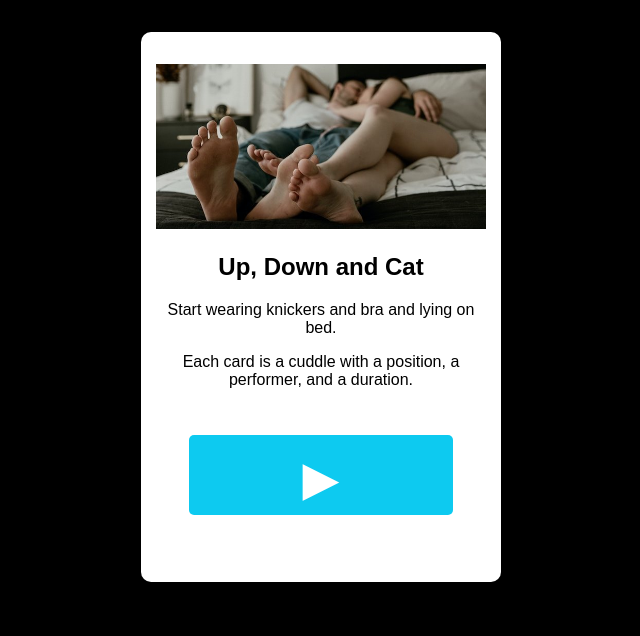
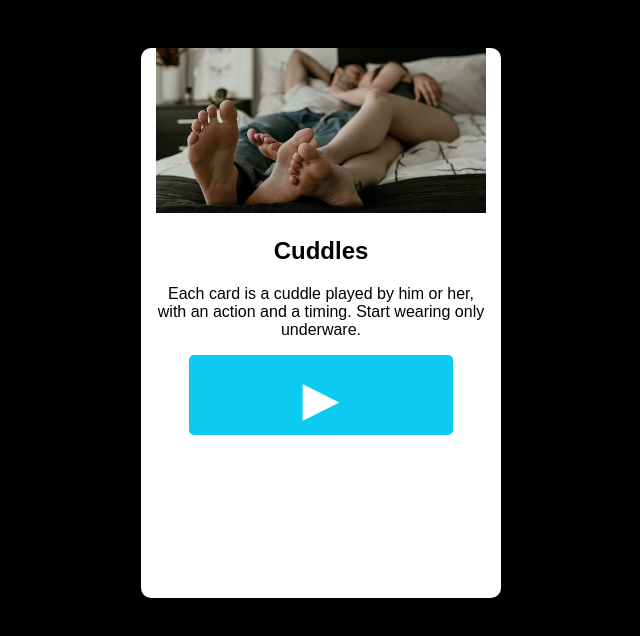
Before and after one commit to zondissima/cards, a plain HTML site: page index.html in a window 1280 px wide. Shown: the whole page, without its empty margins (319-959 px from the left). Drawn offline with Linux system fonts and the light colour scheme.

Commit message:
support for instructions and name

```diff
--- a/index.html
+++ b/index.html
@@ -33,7 +33,7 @@
 
             var s = document.createElement("script");
             s.type = "text/javascript";
-            s.src = "assets/" + config.set + '/set.js';
+            s.src = "assets/" + config.set + '/set.js?ver=' + Date.now();
             document.head.append(s);
 
             let set = null;
@@ -66,8 +66,15 @@
                 buttonElement = document.getElementById("card-button");
                 numberElement = document.getElementById("card-number");
 
-                document.getElementById("cover-image").src = 'assets/' + config.set + '/cover.jpg';
+                document.getElementById("start-image").src = 'assets/' + config.set + '/start.jpg';
                 document.getElementById("end-image").src = 'assets/' + config.set + '/end.jpg';
+                console.log(set);
+                if (set.name) {
+                    document.getElementById("start-name").innerHTML = set.name;
+                }
+                if (set.instructions) {
+                    document.getElementById("start-text").innerHTML = set.instructions;
+                }
 
                 if (!set.timer) set.timer = config.timer;
 
@@ -80,7 +87,10 @@
 
                     deck.cards = shuffle(deck.cards);
                     // Use the specified number of cards for a deck or helf of them
-                    max = deck.max ? deck.max : Math.floor(deck.cards.length * 0.5);
+                    max = 1;
+                    if (deck.cards.length > 1) {
+                        max = deck.max ? deck.max : Math.floor(deck.cards.length * 0.5);
+                    }
                     sub = deck.cards.slice(0, max);
                     sub.forEach(c => {
                         c.deck_id = deck.id;
@@ -93,8 +103,6 @@
                     });
                     cards = cards.concat(sub);
                 }
-
-                console.log(cards);
 
             };
 
@@ -126,14 +134,14 @@
 
                 textElement.innerHTML = card.text;
 
-                imageElement.src = card.image === '-' ? '' : 'assets/' + set.id + '/' + card.image;
+                imageElement.src = card.image === '-' ? '' : 'assets/' + config.set + '/' + card.image;
 
 
                 numberElement.innerHTML = cardIndex + 1 + "/" + cards.length;
             }
 
             function startGame() {
-                document.getElementById('cover').style.display = 'none';
+                document.getElementById('start').style.display = 'none';
                 deckElement.style.display = 'flex';
                 nextCard();
             }
@@ -190,19 +198,14 @@
     </head>
     <body>
 
-        <div class="card" id="cover">
+        <div class="card" id="start">
 
-            <p><img id="cover-image" src=""></p>
-            <h2>Up, Down and Cat</h2>
+            <p><img id="start-image" src=""></p>
+            <h2 id="start-name">Cuddles</h2>
 
-            <div id="cover-text">
-                <p>Start wearing knickers and bra and lying on bed.</p>
+            <p id="start-text">
 
-                <p>
-                    Each card is a cuddle with a position, a performer, and a duration.
-                </p>
-
-            </div>
+            </p>
 
             <button class="button" onclick="startGame();">▶</button>
 
```
